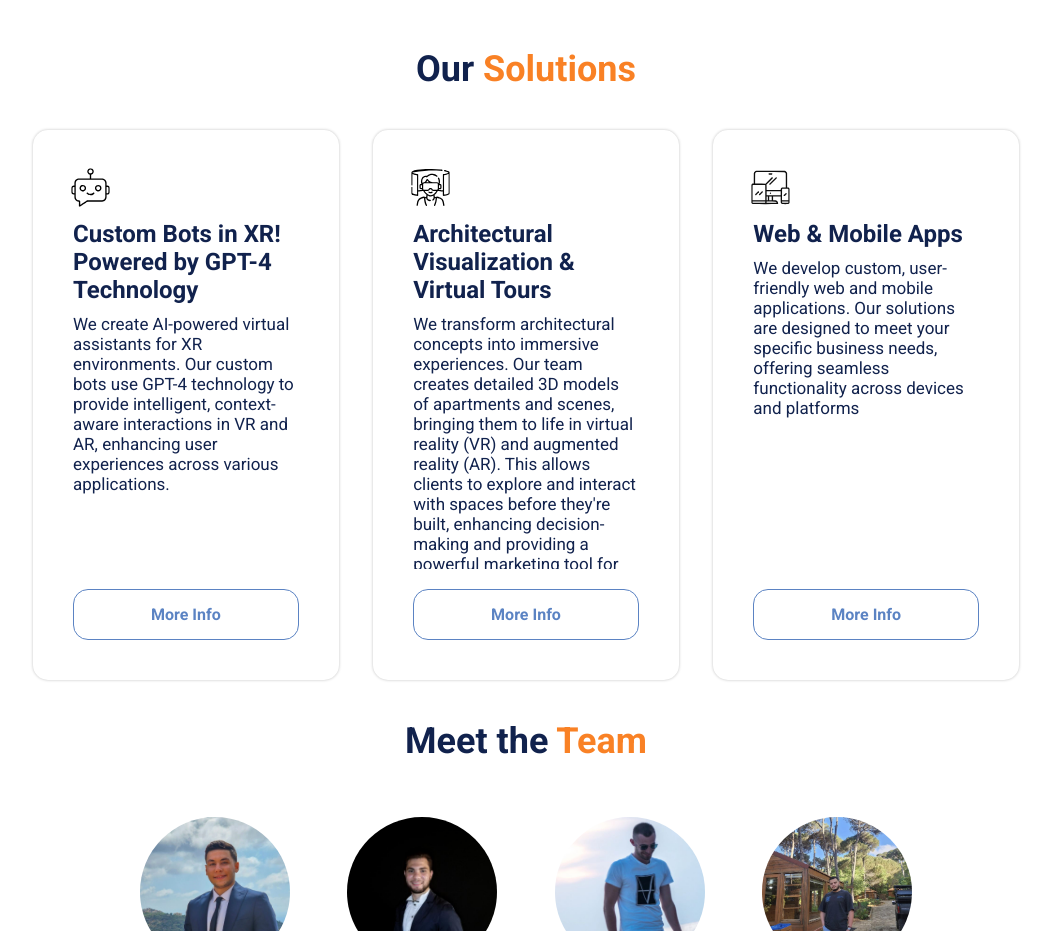
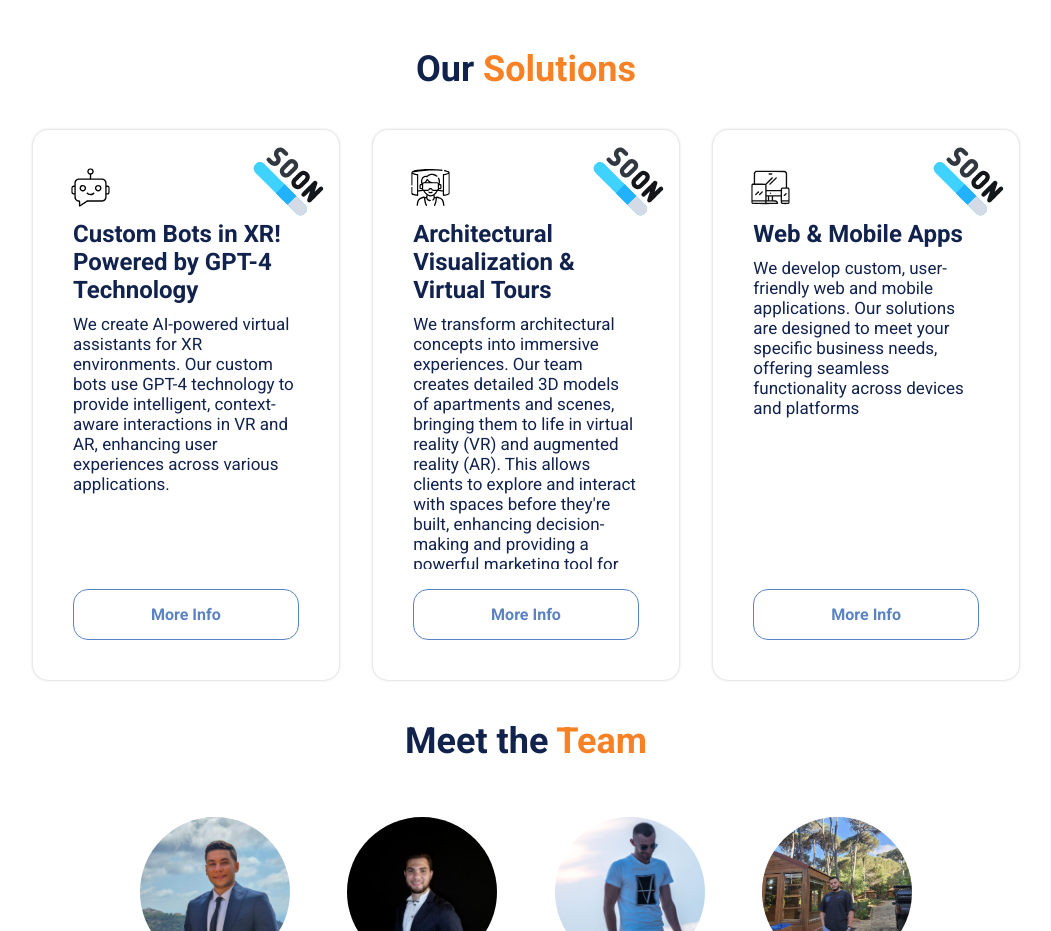
Before and after one commit to rabeeqiblawi/portfolio-nextjs, a Next.js app: page / in a window 1280 px wide. Shown: the part 1640-2571 px from the top of the page, without its empty margins (114-1165 px from the left). Built offline with nearby package versions, Linux system fonts and the light colour scheme.

Commit message:
commin soon update (not done)

```diff
--- a/src/components/cards/InfoCard.jsx
+++ b/src/components/cards/InfoCard.jsx
@@ -3,16 +3,23 @@ import styles from './InfoCard.module.scss';
 import Image from 'next/image';
 import Link from 'next/link';
 
-const InfoCard = ({ icon, title, description, actionText, actionLink }) => {
+const InfoCard = ({ icon, title, description, actionText, actionLink, commingSoon }) => {
+    commingSoon ="/icons/soon.svg";
     return (
         <div className={styles.container}>
             <div className={styles.content}>
                 <Image src={icon} alt={title} className={styles.icon} width={35} height={35} />
                 <h2 className={styles.title}>{title}</h2>
                 <p className={styles.description}>{description}</p>
-                <Link href={actionLink} className={styles.buttonDiv}>
-                    <button className={styles.previewWebsiteButton}>{actionText}</button>
-                </Link>
+                {actionText &&
+                    <Link href={actionLink} target="_blank" className={styles.buttonDiv}>
+                        <button className={styles.previewWebsiteButton}>{actionText}</button>
+                    </Link>
+                }
+                {commingSoon &&
+                    <Image src={commingSoon} alt={title} className={styles.comingSoon} width={70} height={70} />
+                }
+
             </div>
         </div>
     );
--- a/src/components/cards/InfoCard.module.scss
+++ b/src/components/cards/InfoCard.module.scss
@@ -57,6 +57,13 @@
                 background: var(--main-color);
                 color: var(--text-light);
             }
+
+        }
+        .comingSoon{
+            position: absolute;
+            right: 15px;
+            top: 15px;
+            transform: rotate(45deg);
         }
     }
 }
```
Also changed, not shown: public/icons/soon.svg (added).
